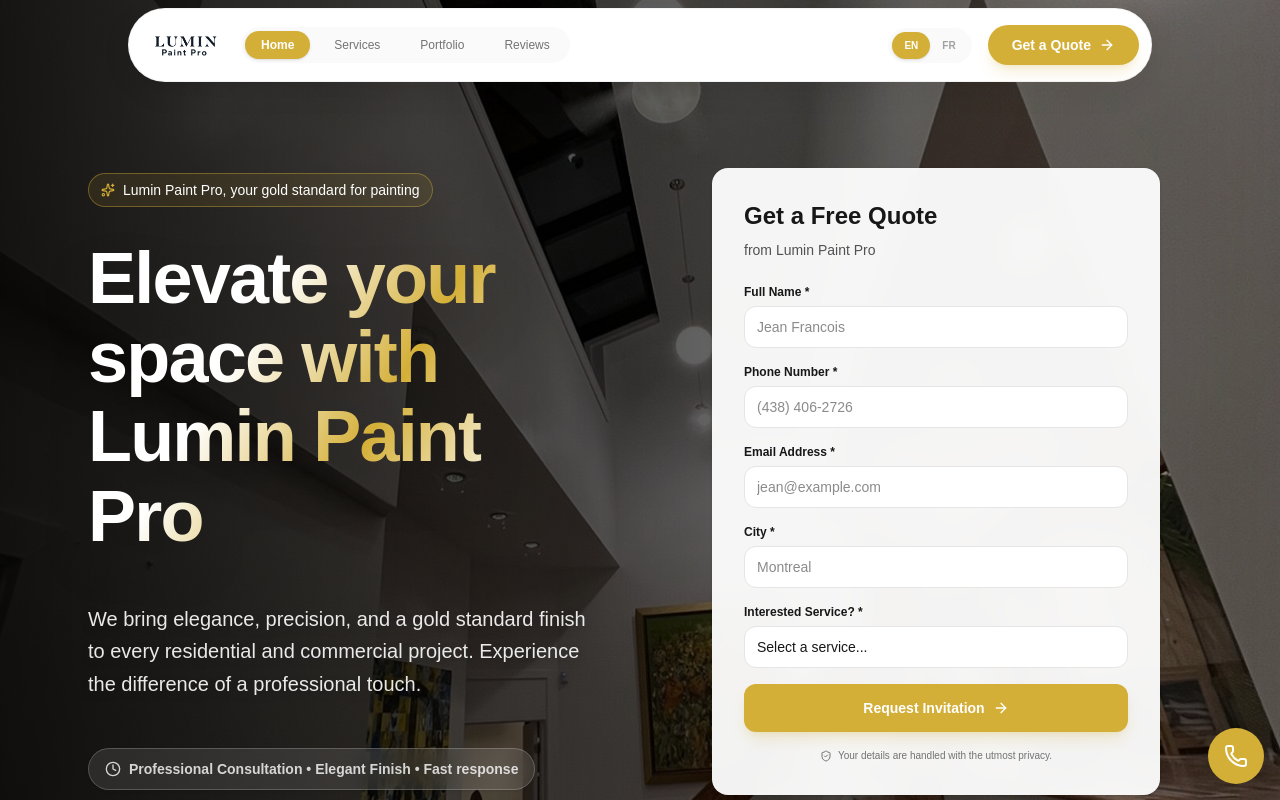
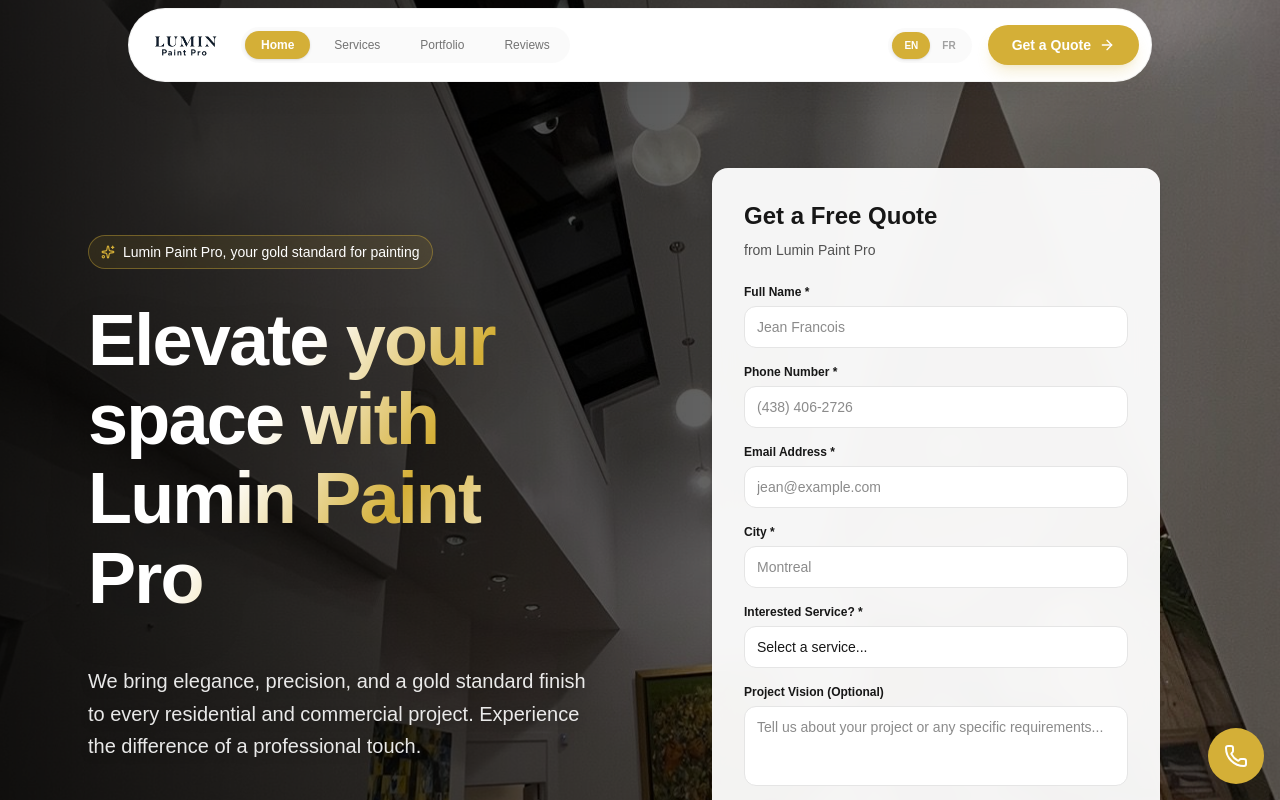
Before and after one commit to ys-sites/Lumin-Paint, a React (Vite) app: page / in a window 1280 px wide. Shown: the top 800 px of the page. Built offline with nearby package versions, Linux system fonts and the light colour scheme.

Commit message:
feat: add optional project details field to contact form

```diff
--- a/src/App.tsx
+++ b/src/App.tsx
@@ -576,6 +576,16 @@ function AppContent() {
                       </select>
                     </div>
 
+                    <div>
+                      <label className="block text-xs font-bold mb-1.5 text-neutral-900">{t.contact.form.details}</label>
+                      <textarea
+                        className="w-full px-3 py-2.5 rounded-xl border border-neutral-200 focus:outline-none focus:ring-2 focus:ring-primary/20 focus:border-primary transition-all bg-white text-sm min-h-[80px] resize-none"
+                        placeholder={t.contact.form.detailsPlaceholder}
+                        value={formData.details}
+                        onChange={(e) => setFormData({ ...formData, details: e.target.value })}
+                      />
+                    </div>
+
                     {status === 'error' && (
                       <p className="text-red-500 text-xs font-medium">{t.contact.form.error}</p>
                     )}
```
